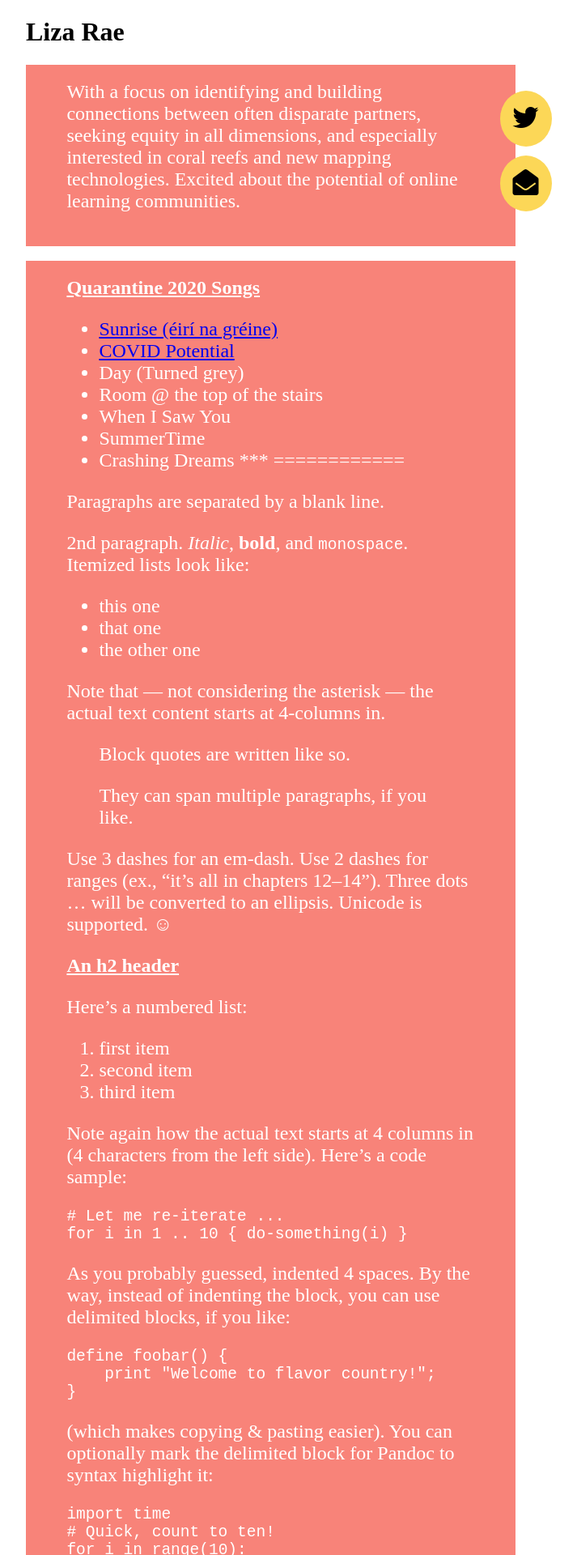
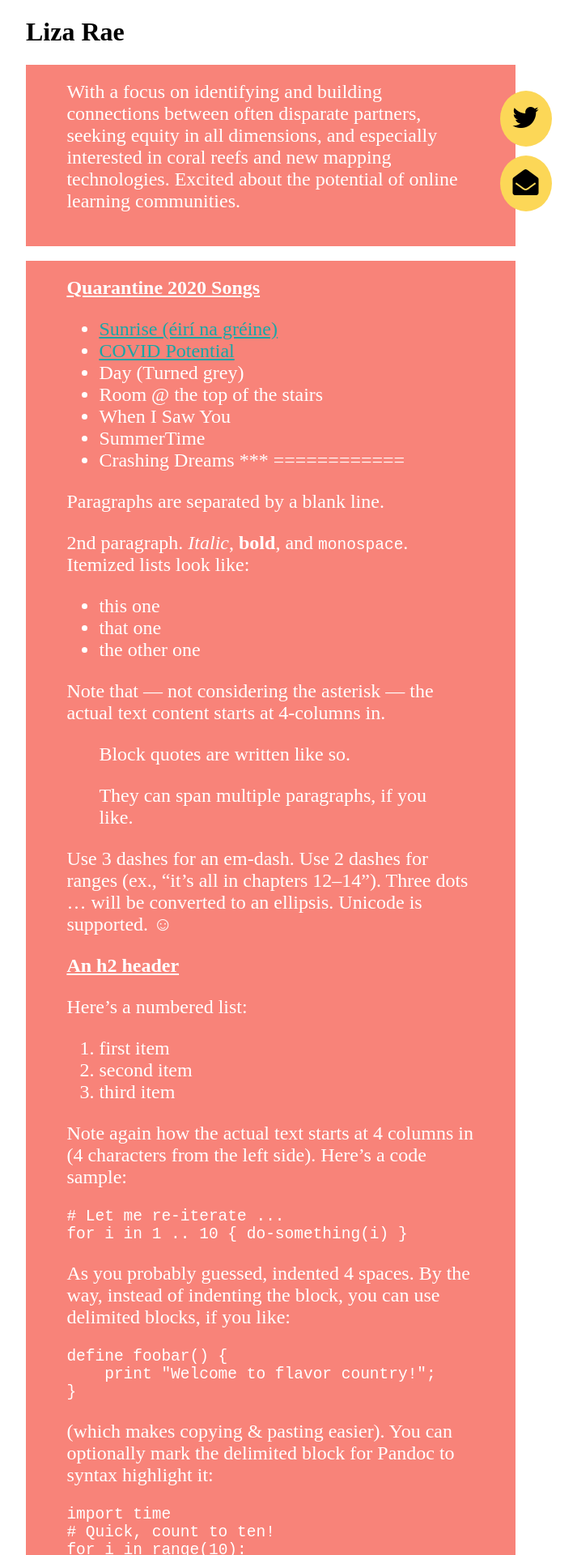
Before and after one commit to hexdump/lizarae.me, a Jekyll site: the page built from index.md, in a window 1280 px wide. Shown: the top 1920 px of the page at 81% size, without its empty margins (232-945 px from the left). Built offline with Jekyll 4.4.1, drawn with Linux system fonts in a browser that asks for light colours; some web fonts are replaced.

Commit message:
Update index.css

```diff
--- a/assets/css/index.css
+++ b/assets/css/index.css
@@ -17,8 +17,16 @@ h1 {
     font-family: 'Poppins-Bold';
 }
 
+a {
+    color: #19A6A6;
+}
+
+a:visited {
+    color: #19A6A6;
+}
+
 a:active {
-    color: #19A6A6;
+    color: #009999;
 }
 
 hr {
```
